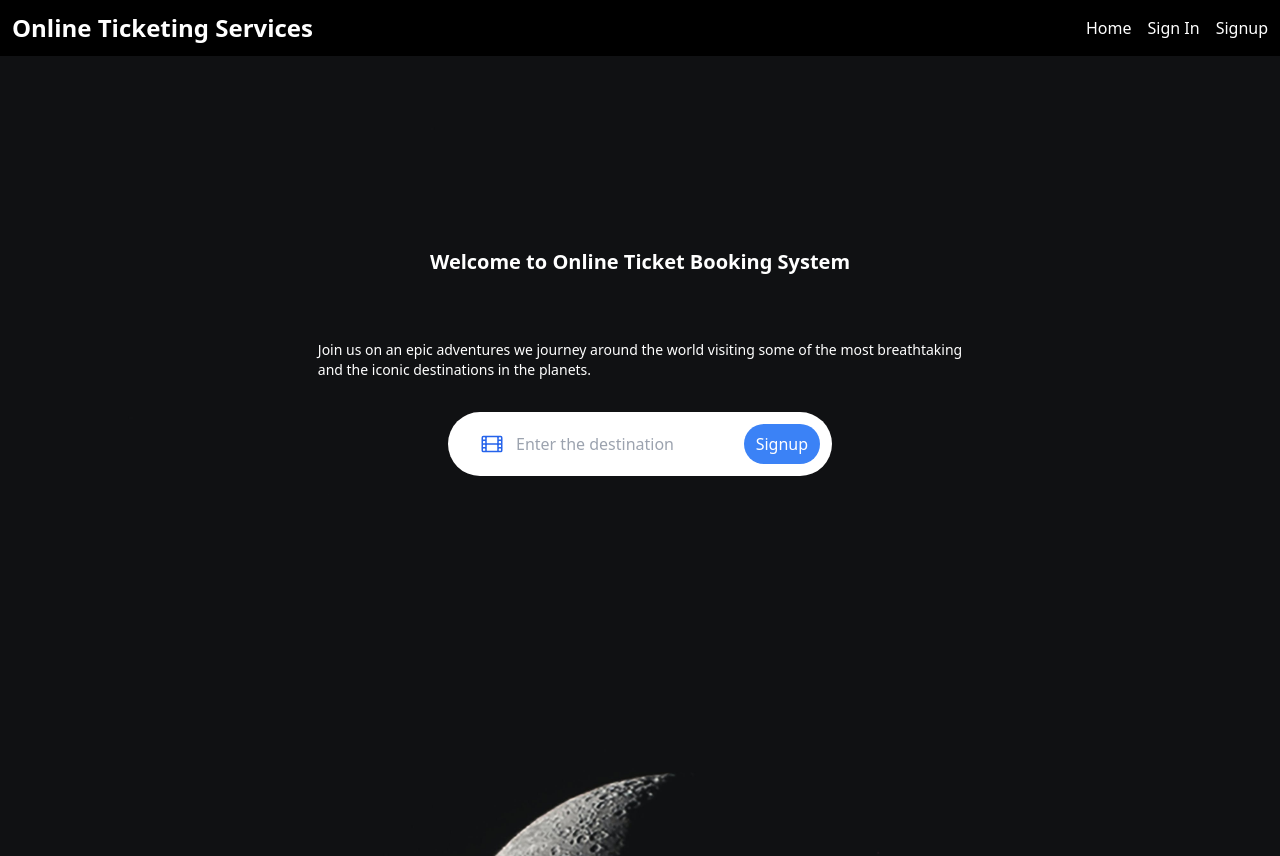
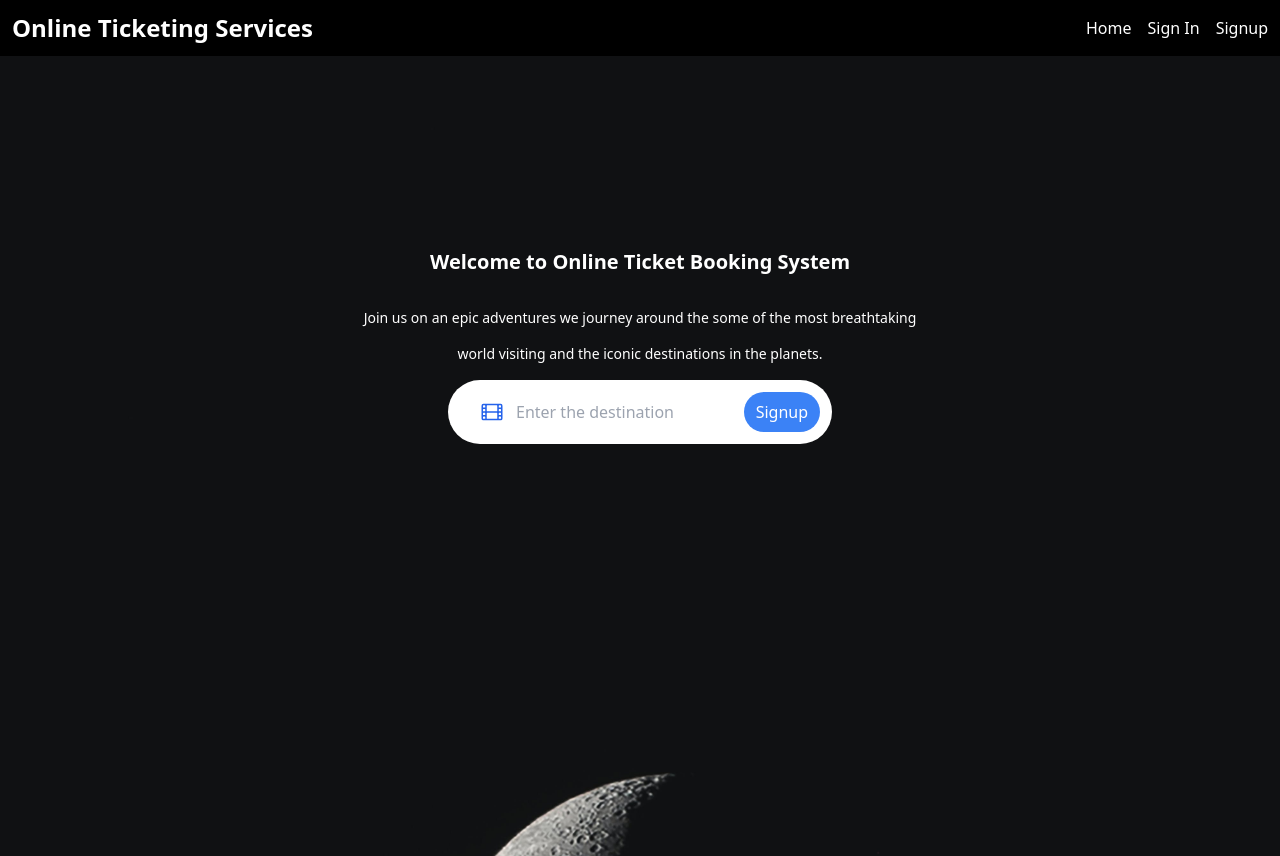
Before and after one commit to P024024/onlinebooking, a Next.js app: page / in a window 1280 px wide. Built offline with nearby package versions, Linux system fonts and the light colour scheme.

Commit message:
new Changes

```diff
--- a/app/page.jsx
+++ b/app/page.jsx
@@ -1,4 +1,4 @@
-'use client'
+"use client";
 const Home = () => {
   return (
     <div className="main pt-40">
@@ -6,15 +6,16 @@ const Home = () => {
         <h1 className="justify-center flex p-8 text-xl font-bold  text-white ">
           Welcome to Online Ticket Booking System
         </h1>
-        <h4 className="justify-center flex  text-white p-8 text-sm">
-          Join us on an epic adventures we journey around the world visiting
-          some of the most breathtaking <br />
-          and the iconic destinations in the planets.
+        <h4 class="text-white  text-sm text-center lg:text-justify-center lg:break-words">
+          Join us on an epic adventures we journey around the some of the most
+          breathtaking
         </h4>
-
+        <h4 className="text-white  py-4 text-sm text-center lg:text-justify-center lg:break-words">
+          world visiting and the iconic destinations in the planets.
+        </h4>
         <div className="flex-row flex justify-center">
           <div className="relative w-96 ">
-            <div className="bg-white h-[50px] rounded-full p-8 flex-auto">
+            <div className="bg-white h-[60px] rounded-full p-8 flex-auto">
               <div className="text-blue-600 top-5 absolute ">
                 <svg
                   xmlns="http://www.w3.org/2000/svg"
@@ -35,7 +36,6 @@ const Home = () => {
                 className="focus-border-none absolute top-5 flex items-center left-5 ml-12"
                 type="text"
                 placeholder="Enter the destination"
-
               />
               <button
                 className="absolute top-3 right-3 text-white bg-blue-500 hover:bg-blue-200 rounded-full flex py-2 px-3"
```
Lines whose indentation alone changed are shown as unchanged.
